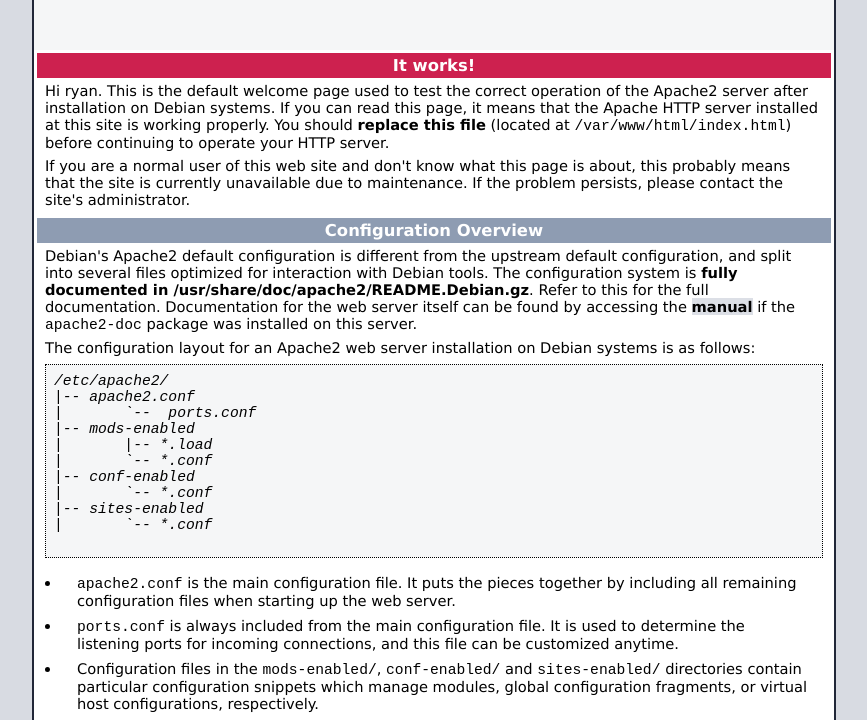
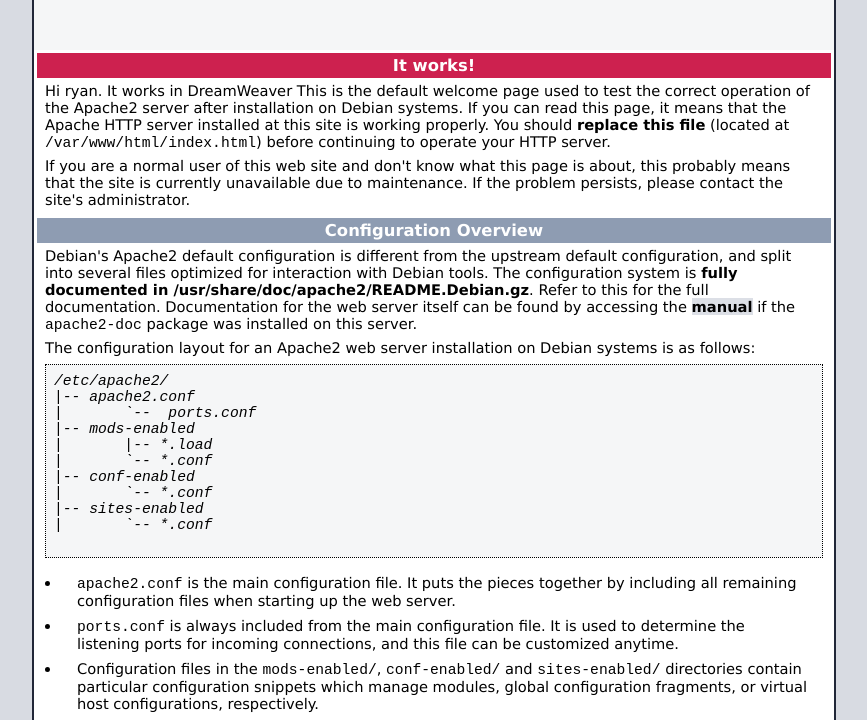
Before and after one commit to Ryanbahl9/piWebsite, a plain HTML site: page index.html in a window 1280 px wide. Shown: the part 57-777 px from the top of the page, without its empty margins (206-1073 px from the left). Drawn offline with Linux system fonts and the light colour scheme.

Commit message:
Dw test 2

```diff
--- a/index.html
+++ b/index.html
@@ -220,7 +220,7 @@
         </div>
         <div class="content_section_text">
           <p>
-                Hi ryan. This is the default welcome page used to test the correct
+                Hi ryan. It works in DreamWeaver This is the default welcome page used to test the correct
                 operation of the Apache2 server after installation on Debian systems.
                 If you can read this page, it means that the Apache HTTP server installed at
                 this site is working properly. You should <b>replace this file</b> (located at
```
